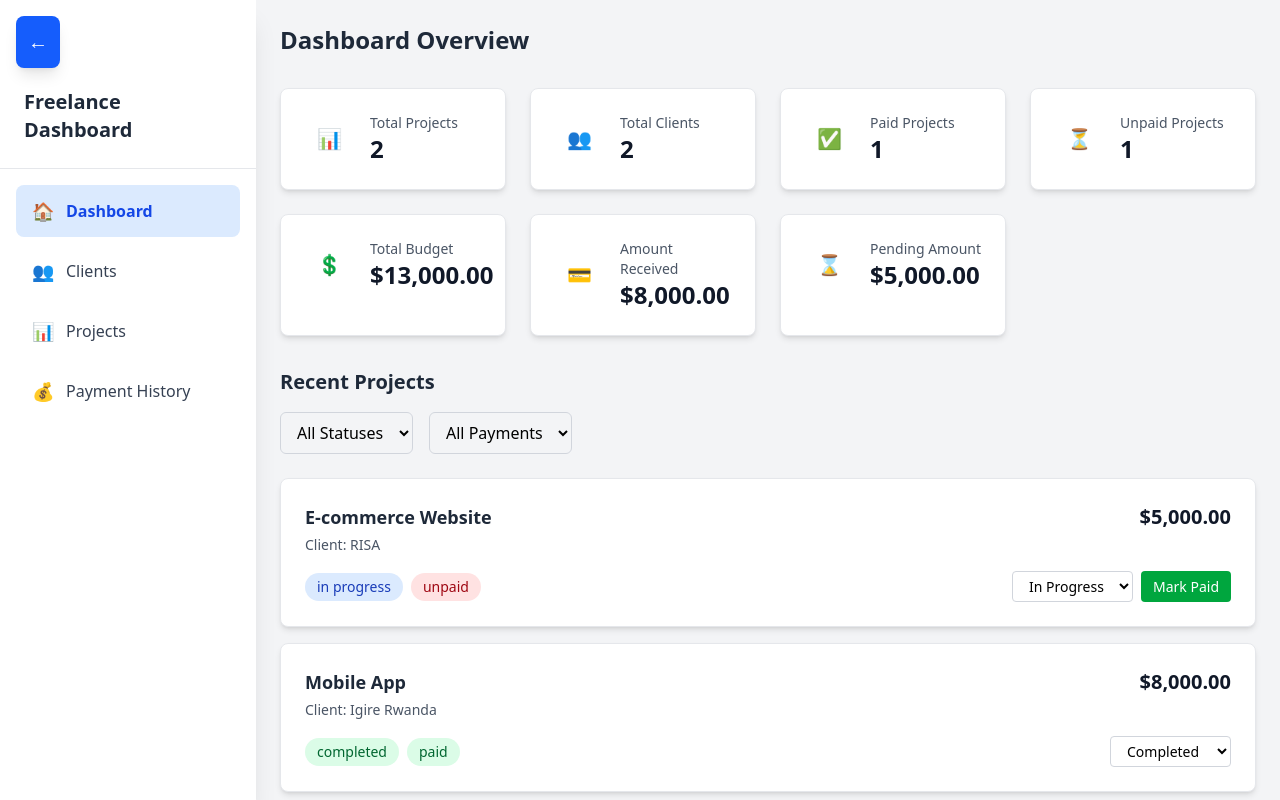
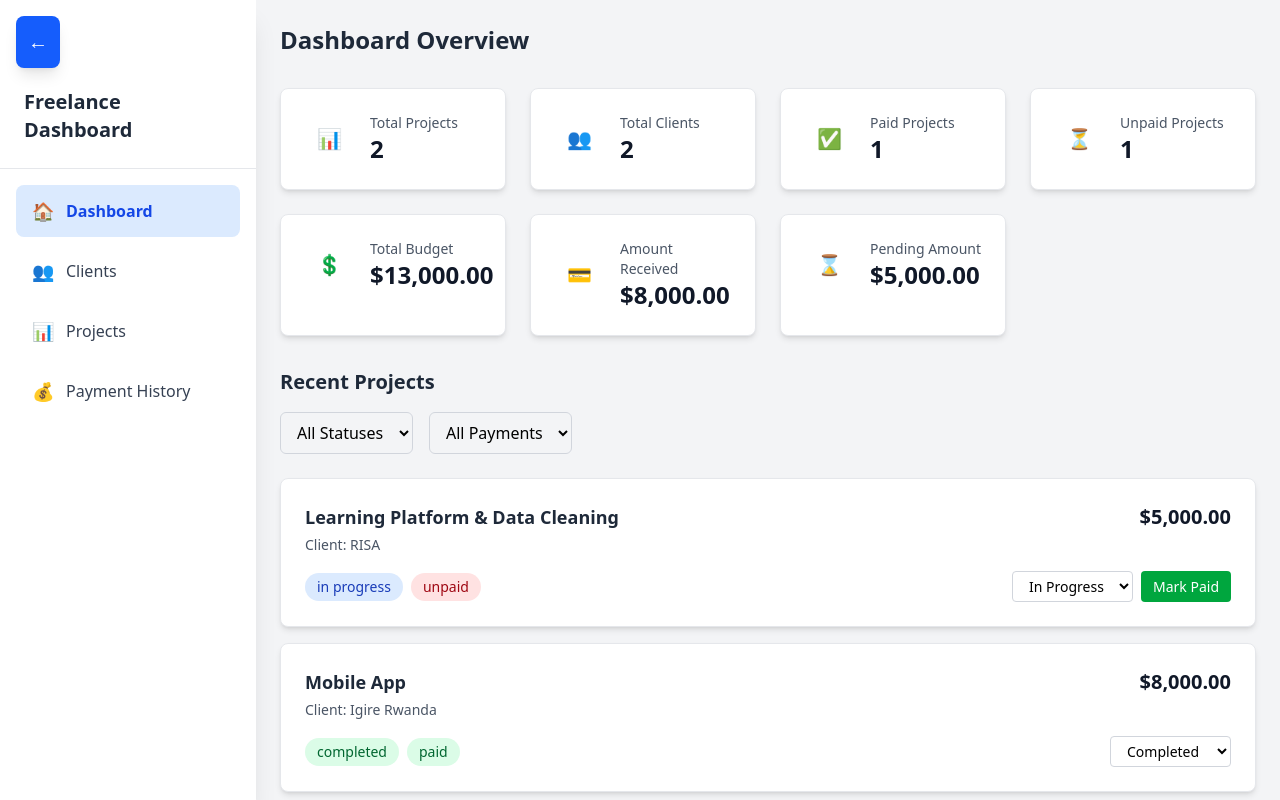
Before and after one commit to Ritha20/Freelancer-Dashboard, a React (Vite) app: page / in a window 1280 px wide. Built offline with nearby package versions, Linux system fonts and the light colour scheme.

Commit message:
added the icon for the web

```diff
--- a/index.html
+++ b/index.html
@@ -2,7 +2,7 @@
 <html lang="en">
   <head>
     <meta charset="UTF-8" />
-    <link rel="icon" type="image/svg+xml" href="/vite.svg" />
+    <link rel="icon" type="image/svg+xml" href="./src/images/Screenshot 2025-11-02 at 20.52.18.png" />
     <meta name="viewport" content="width=device-width, initial-scale=1.0" />
     <title>freelancer</title>
   </head>
--- a/src/Components/Sidebar.tsx
+++ b/src/Components/Sidebar.tsx
@@ -33,7 +33,7 @@ const Sidebar: React.FC<SidebarProps> = ({ isOpen, currentView, onViewChange, on
         />
       )}
 
-      {/* Sidebar - Completely hidden when closed */}
+      {/* Sidebar hidden when closed */}
       <div
         className={`fixed top-0 left-0 h-full bg-white shadow-xl z-40 w-64 transition-transform duration-300 ${
           isOpen ? 'translate-x-0' : '-translate-x-full'
--- a/src/context/AppContext.tsx
+++ b/src/context/AppContext.tsx
@@ -22,7 +22,7 @@ const initialState: AppState = {
     {
       id: '1',
       clientId: '1',
-      title: 'E-commerce Website',
+      title: 'Learning Platform & Data Cleaning',
       budget: 5000,
       status: 'in-progress',
       paymentStatus: 'unpaid'
```
Also changed, not shown: src/images/Screenshot 2025-11-02 at 20.52.18.png (added).
